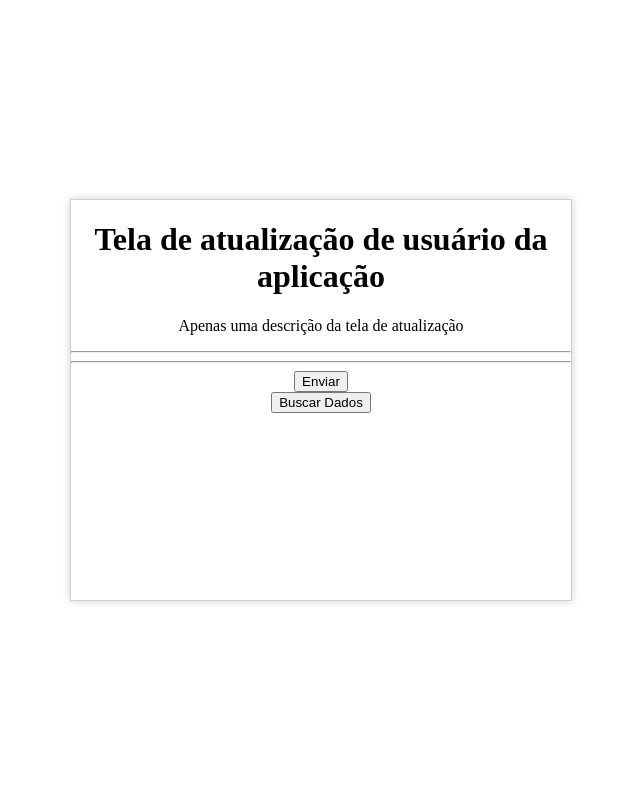
After one commit to JuanYuriGonzaga/aprendizado-node-js, a Node server app: page /atualizaUsuarioView/1 in a window 1280 px wide. The commit adds this page. Shown: the whole page, without its empty margins (319-959 px from the left). Run offline with Node 20, Linux system fonts and the light colour scheme; data that the repository does not hold is empty; some libraries are stand-ins or nearby versions.

Commit message:
Atualização de update no projeto

```diff
--- a/index.js
+++ b/index.js
@@ -68,6 +68,32 @@ app.get("/deletarUsuario/:id", function(req, res){
 	});
 });
 
+app.get("/atualizaUsuarioView/:id", function(req, res){
+
+	Usuarios.findAll({where: {'id': req.params.id}}).then(function(dados){
+		console.log("Dados do usuário: " + dados);
+		res.render("atualiza", {dados_usuario: dados});
+	}).catch(function(erro){
+		console.log("Ocorreu um erro durante a busca do usuário na base de dados: " + erro);
+	});
+})
+
+app.post("/atualizarUsuario", function(req, res){
+	Usuarios.update(
+		{
+			'us_nome': req.body.nome_usuario,
+			'us_descricao': req.body.descricao_usuario
+		},
+		{
+			where: {'id': req.body.id}
+		})
+	.then(function(){
+		res.redirect("home");
+	}).catch(function(erro){
+		console.log("Ocorreu um erro durante a atualização do usuario: " + erro);
+	});
+});
+
 app.listen(8080, function(req, res){
 	console.log("A operação foi um sucesso! Servidor rodando na URL: http://localhost:8080");
 });
--- /dev/null
+++ b/views/atualiza.handlebars
@@ -0,0 +1,31 @@
+<div class="container">
+	<div class="box">
+		<form action="/atualizarUsuario" method="POST">
+
+			<h1> Tela de atualização de usuário da aplicação </h1>
+			<p> Apenas uma descrição da tela de atualização </p>
+
+			<hr>
+
+			{{#each dados_usuario}}
+
+				<label for="nome_usuario"> Nome: </label>
+				<input type="text" name="nome_usuario" id="nome_usuario" value="{{this.us_nome}}">
+
+				<br>
+				<br>
+
+				<label for="descricao_usuario"> Descricao: </label>
+				<input type="text" name="descricao_usuario" id="descricao_usuario" value="{{this.us_descricao}}">
+
+				<input type="hidden" name="id" id="id" value="{{this.id}}">
+
+			{{/each}}
+
+			<hr>
+
+			<button type="submit">Enviar</button>
+		</form>
+		<a href="/home"><button>Buscar Dados</button></a>
+	</div>
+</div>
--- a/views/home.handlebars
+++ b/views/home.handlebars
@@ -18,7 +18,10 @@
 					<tr>
 						<td>{{us_nome}}</td>
 						<td>{{us_descricao}}</td>
-						<td><a href="/deletarUsuario/{{id}}"><button>Deletar Usuário</button></a></td>
+						<td>
+							<a href="/deletarUsuario/{{id}}"><button>Deletar Usuário</button></a>
+							<a href="/atualizaUsuarioView/{{id}}"><button>Atualizar Usuário</button></a>
+						</td>
 				{{/each}}
 				</tr>
 			</tbody>
```
